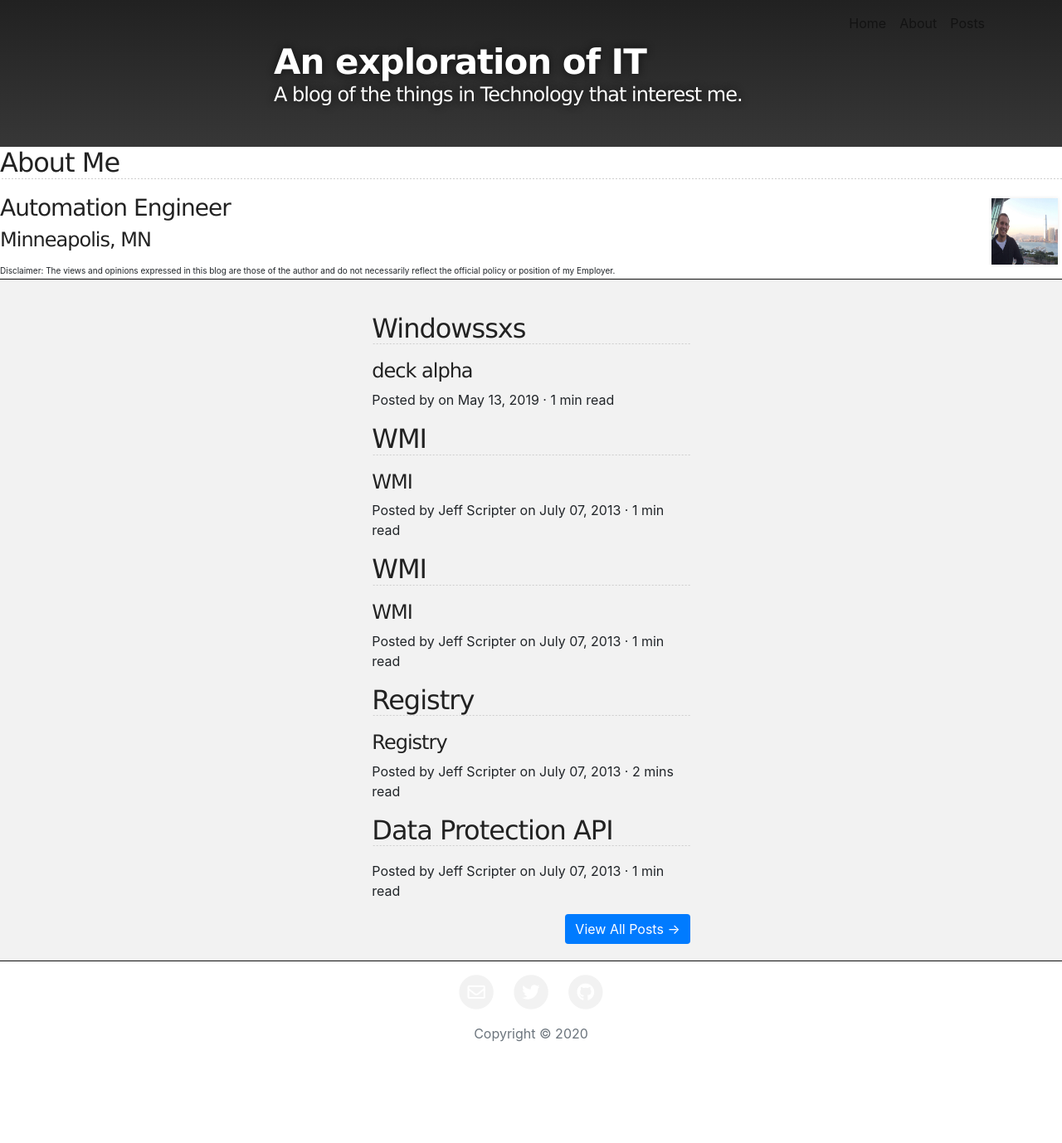
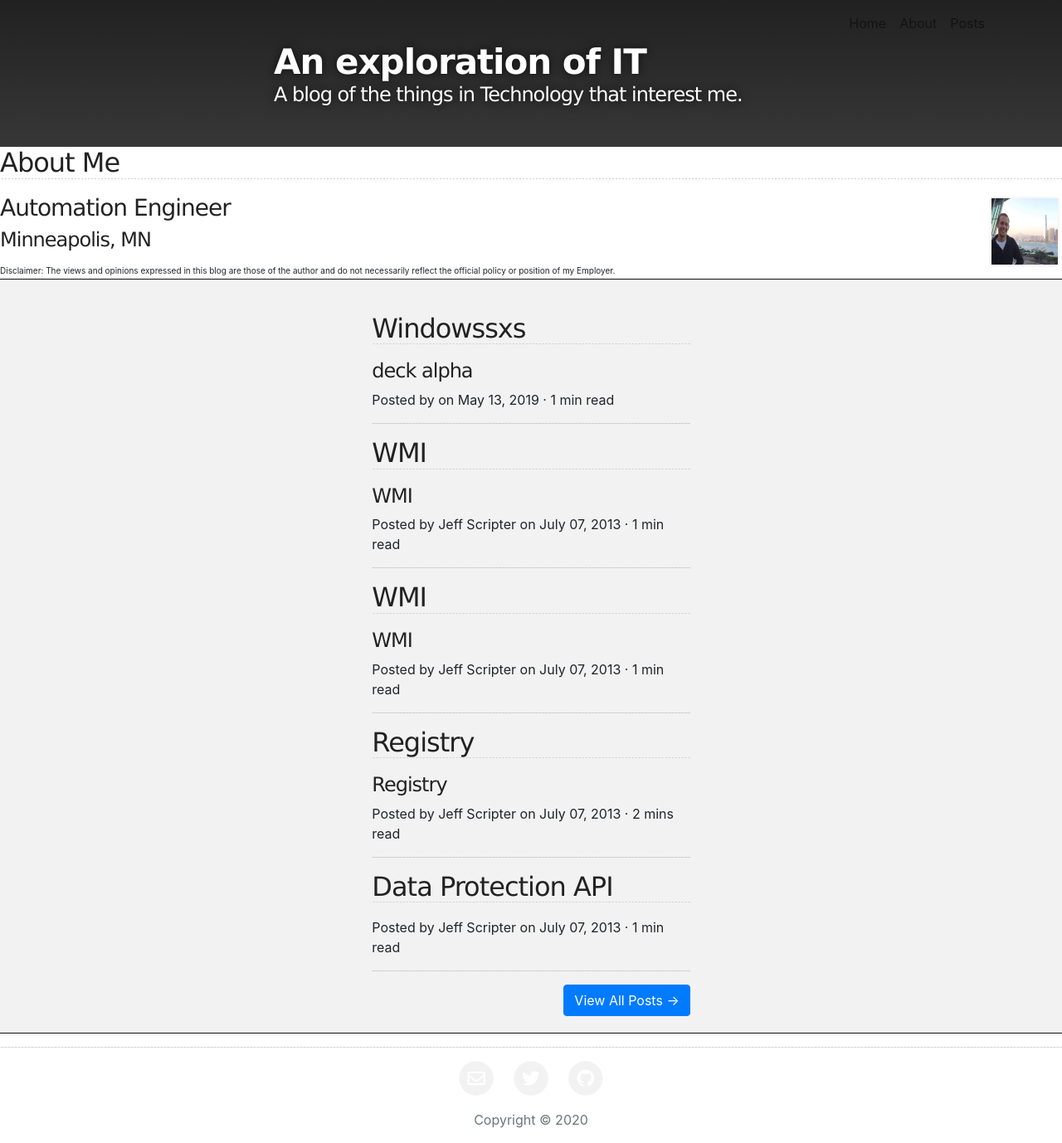
Before and after one commit to jpscripter/JPScripter.github.io, a Jekyll site: the page built from index.md, in a window 1280 px wide and 1378 px high. Shown: the whole window at 83% size. Built offline with Jekyll 4.4.1, drawn with Linux system fonts in a browser that asks for light colours.

Commit message:
correct aside

```diff
--- a/_includes/about.html
+++ b/_includes/about.html
@@ -4,11 +4,10 @@
         .aboutme {
             clear: both
         }
-
         .aboutme * {
             border: 0px solid;
+            right:auto;
         }
-
         .aboutme img {
             padding: 0px;
         }
@@ -17,8 +16,9 @@
     <img width="80" height="80" style='float:right; margin:5px;' src='/assets/images/Profile.jpeg'>
     <h3>Automation Engineer</h3>
     <h4>Minneapolis, MN</h4>
-
-
-<span style="font-size: x-small;">
-Disclaimer: The views and opinions expressed in this blog are those of the author and do not necessarily reflect the official policy or position of my Employer.</span><div style='clear:both'>
+    <span style="font-size: x-small;">
+        Disclaimer: The views and opinions expressed in this blog are those of the author and do not necessarily reflect the official policy or position of my Employer.
+    </span>
+<div style='clear:both'>
 </div>
+</aside>
```
